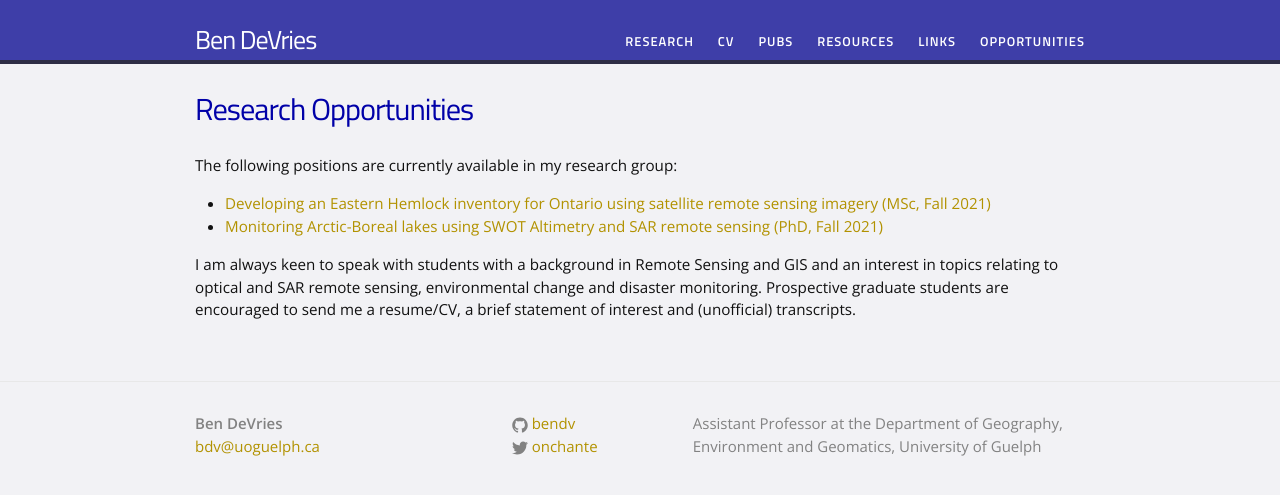
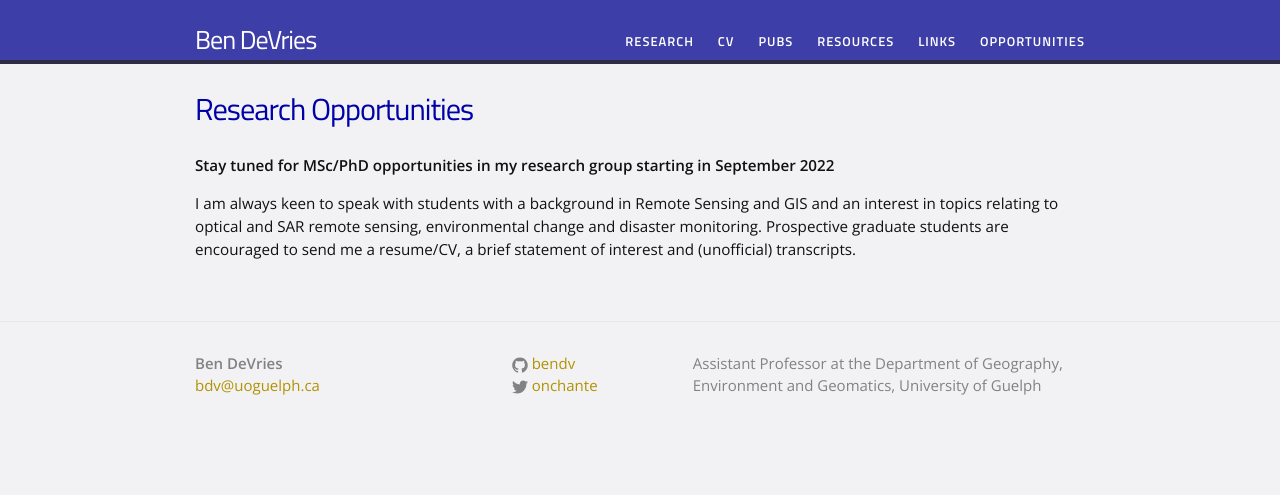
Before and after one commit to bendv/bendv.github.io, a Jekyll site: the page built from opportunities.md, in a window 1280 px wide. Shown: the top 495 px of the page. Built offline with Jekyll 4.4.1, drawn with Linux system fonts in a browser that asks for light colours.

Commit message:
update opps

```diff
--- a/opportunities.md
+++ b/opportunities.md
@@ -4,9 +4,6 @@ title: Research Opportunities
 permalink: /opportunities/
 ---
 
-The following positions are currently available in my research group:
-
-- <a href="hemlock2021.html">Developing an Eastern Hemlock inventory for Ontario using satellite remote sensing imagery (MSc, Fall 2021)</a>
-- <a href="csa2021.html">Monitoring Arctic-Boreal lakes using SWOT Altimetry and SAR remote sensing (PhD, Fall 2021)</a>
+**Stay tuned for MSc/PhD opportunities in my research group starting in September 2022**
 
 I am always keen to speak with students with a background in Remote Sensing and GIS and an interest in topics relating to optical and SAR remote sensing, environmental change and disaster monitoring. Prospective graduate students are encouraged to send me a resume/CV, a brief statement of interest and (unofficial) transcripts.
```
